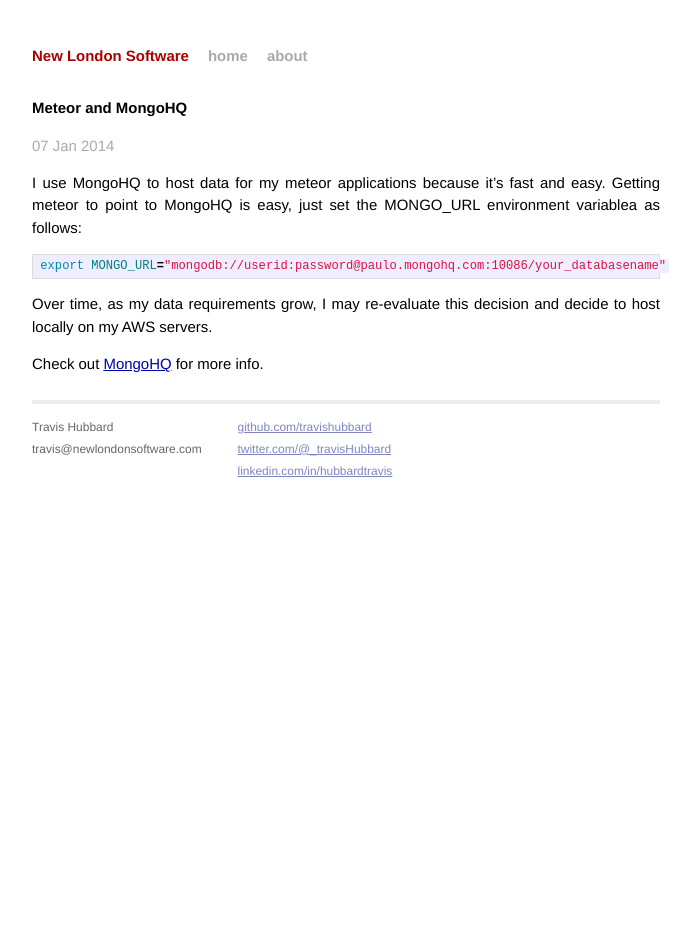
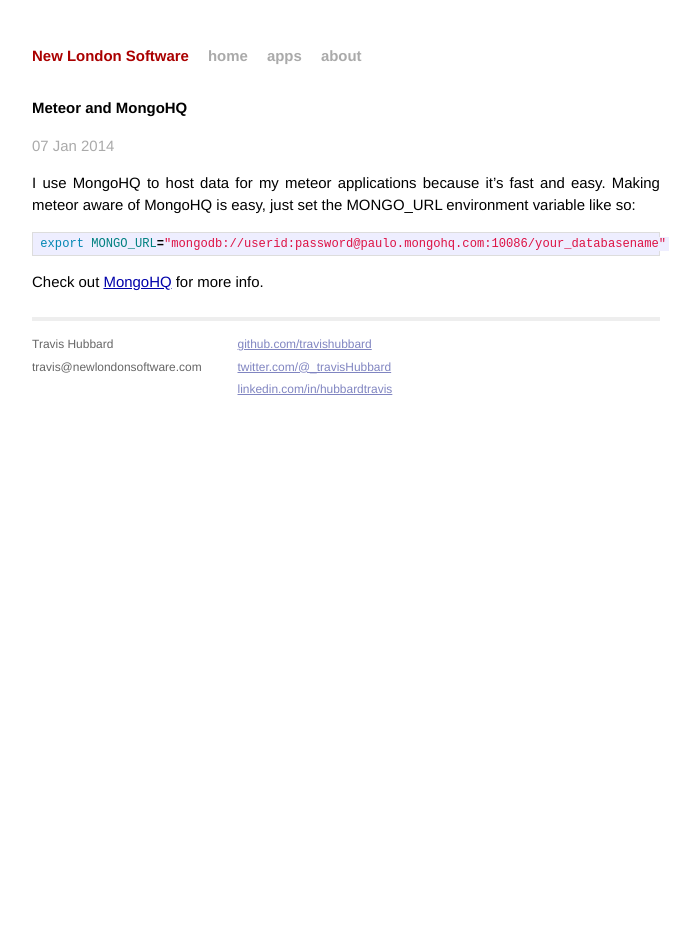
Before and after one commit to travishubbard/travishubbard.github.io, a Jekyll site: the page built from _posts/2014-01-07-mongohq.markdown, in a window 1280 px wide. Shown: the whole page, without its empty margins (294-994 px from the left). Built offline with Jekyll 4.4.1, drawn with Linux system fonts in a browser that asks for light colours; Markdown is read by kramdown in place of the engine named in the settings.

Commit message:
add app page

```diff
--- a/_layouts/default.html
+++ b/_layouts/default.html
@@ -19,6 +19,7 @@
           <div class="header">
             <h1 class="title"><a href="/">{{ site.name }}</a></h1>
             <a class="extra" href="/">home</a>
+            <a class="extra" href="/apps.html">apps</a>
             <a class="extra" href="/about.html">about</a>
           </div>
 
--- a/_posts/2014-01-07-mongohq.markdown
+++ b/_posts/2014-01-07-mongohq.markdown
@@ -5,14 +5,12 @@
 categories: MongoHQ
 ---
 
-I  use MongoHQ to host data for my meteor applications because it's fast and easy. Getting meteor to point to MongoHQ is easy, just set the MONGO_URL environment variablea as follows:
+I  use MongoHQ to host data for my meteor applications because it's fast and easy. Making meteor aware of MongoHQ is easy, just set the MONGO_URL environment variable like so:
 
 {% highlight bash %}
 export MONGO_URL="mongodb://userid:password@paulo.mongohq.com:10086/your_databasename"
 {% endhighlight %}
 
-Over time, as my data requirements grow, I may re-evaluate this decision and decide to host locally on my AWS servers.
-
 Check out [MongoHQ][mongohq] for more info.
 
 [mongohq]:    http://mongohq.com
```
Also changed, not shown: apps.html (added, +31 -0 lines).
